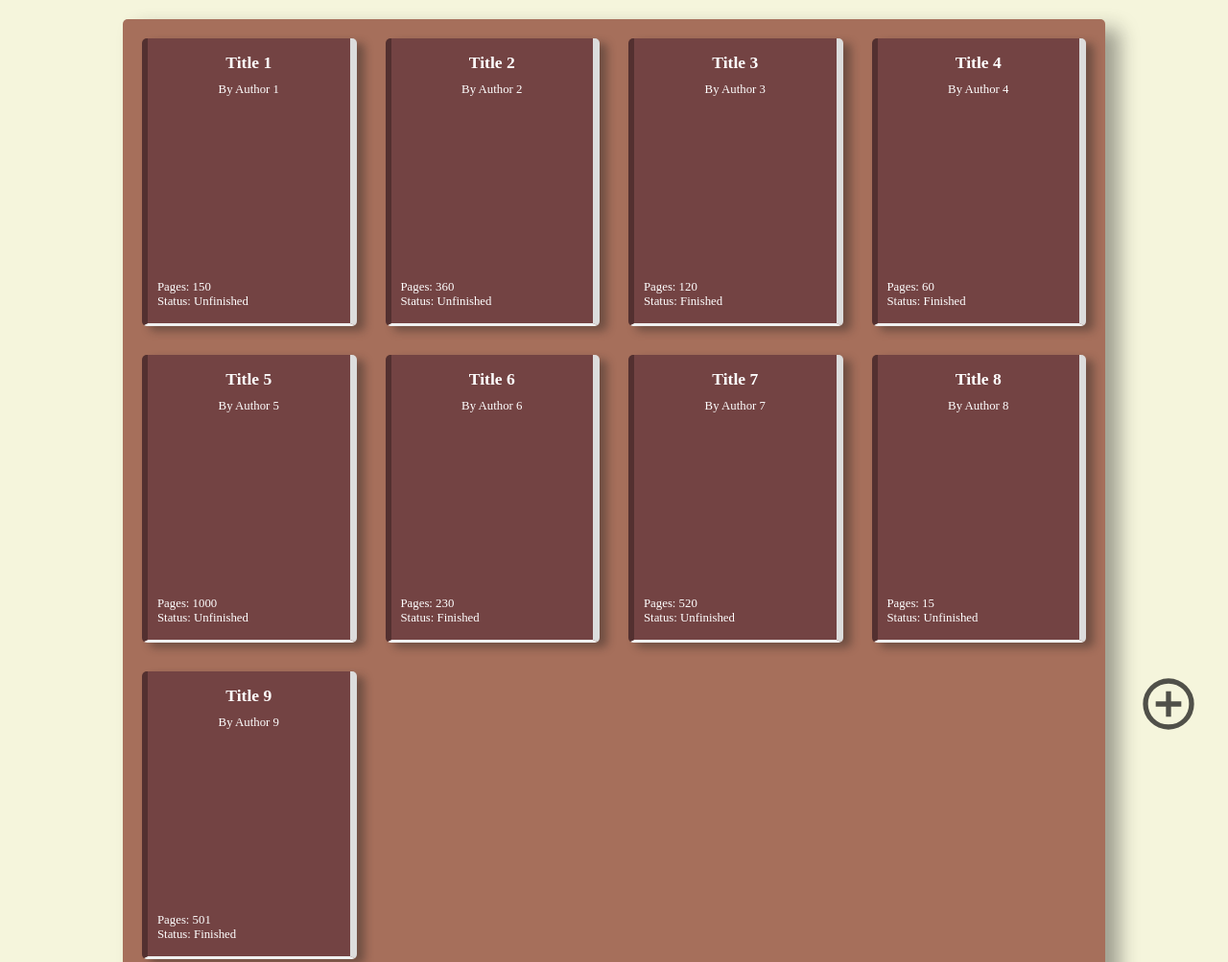
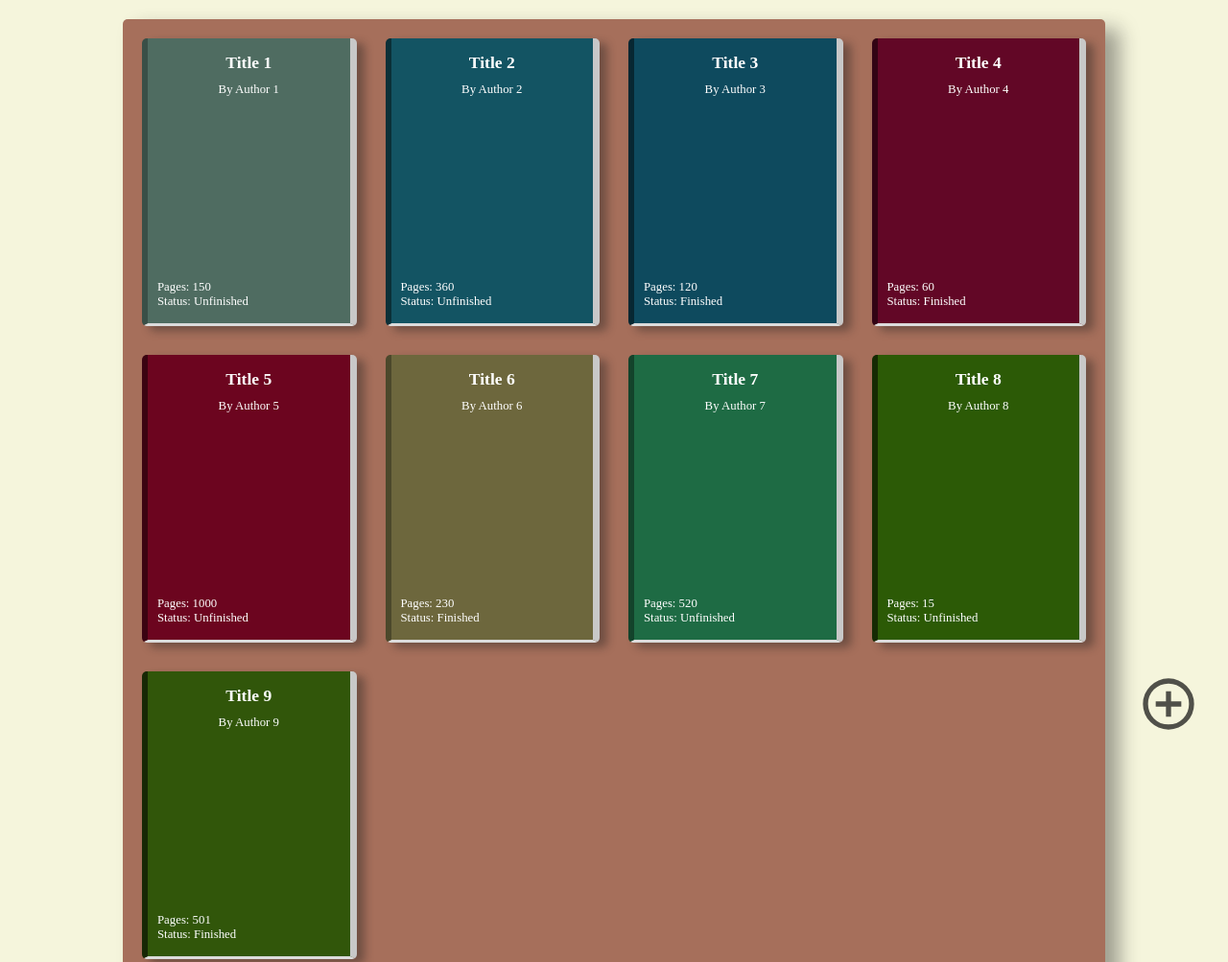
Before and after one commit to Sekaii22/top-library, a plain HTML site: page index.html in a window 1280 px wide. Shown: the top 1003 px of the page at 96% size. Drawn offline with Linux system fonts and the light colour scheme.

Commit message:
Add random color to books

```diff
--- a/index.js
+++ b/index.js
@@ -17,6 +17,13 @@ function addBookToLibrary(title, author, pages, status, libraryArr) {
     }
 
     return book
+}
+
+function getRandomColor() {
+    const r = Math.floor(Math.random() * 111);       // 0 to 110
+    const g = Math.floor(Math.random() * 111);
+    const b = Math.floor(Math.random() * 111);
+    return `rgb(${r}, ${g}, ${b})`;
 }
 
 function displayBook(book) {
@@ -49,6 +56,10 @@ function displayBook(book) {
     divButtonGroup.appendChild(delBtn);
 
     // add attributes
+    let randColor = getRandomColor()
+    divBook.style.backgroundColor = randColor;
+    divBook.style.borderLeft = `6px solid hsl(from ` + randColor + ` h s calc(l - 10))`
+
     toggleStatusBtn.innerHTML = `<svg xmlns="http://www.w3.org/2000/svg" height="24px" viewBox="0 -960 960 960" width="24px" fill="#e3e3e3"><path d="M480-80q-83 0-156-31.5T197-197q-54-54-85.5-127T80-480q0-83 31.5-156T197-763q54-54 127-85.5T480-880q65 0 123 19t107 53l-58 59q-38-24-81-37.5T480-800q-133 0-226.5 93.5T160-480q0 133 93.5 226.5T480-160q133 0 226.5-93.5T800-480q0-18-2-36t-6-35l65-65q11 32 17 66t6 70q0 83-31.5 156T763-197q-54 54-127 85.5T480-80Zm-56-216L254-466l56-56 114 114 400-401 56 56-456 457Z"/></svg>`;
     toggleStatusBtn.hidden = true;
     delBtn.innerHTML = `<svg xmlns="http://www.w3.org/2000/svg" height="24px" viewBox="0 -960 960 960" width="24px" fill="#e3e3e3"><path d="M280-120q-33 0-56.5-23.5T200-200v-520h-40v-80h200v-40h240v40h200v80h-40v520q0 33-23.5 56.5T680-120H280Zm400-600H280v520h400v-520ZM360-280h80v-360h-80v360Zm160 0h80v-360h-80v360ZM280-720v520-520Z"/></svg>`;
--- a/styles.css
+++ b/styles.css
@@ -37,14 +37,14 @@ body {
 }
 
 .book {
-    background-color: var(--dark-brown);
+    /* background-color: var(--dark-brown); */
     color: white;
     padding: 15px 10px;
     box-shadow: 8px 5px 10px rgba(30, 30, 30, 0.4);
     border-radius: 5px;
-    border-right: 7px solid rgb(220, 220, 220);
-    border-bottom: 3px solid rgb(240, 240, 240);
-    border-left: 6px solid hsl(from var(--dark-brown) h s calc(l - 10));
+    border-right: 7px solid rgb(200, 200, 200);
+    border-bottom: 3px solid rgb(220, 220, 220);
+    /* border-left: 6px solid hsl(from var(--dark-brown) h s calc(l - 10)); */
     overflow: auto;
 
     display: flex;
```
Also changed, not shown: 1 other file.
